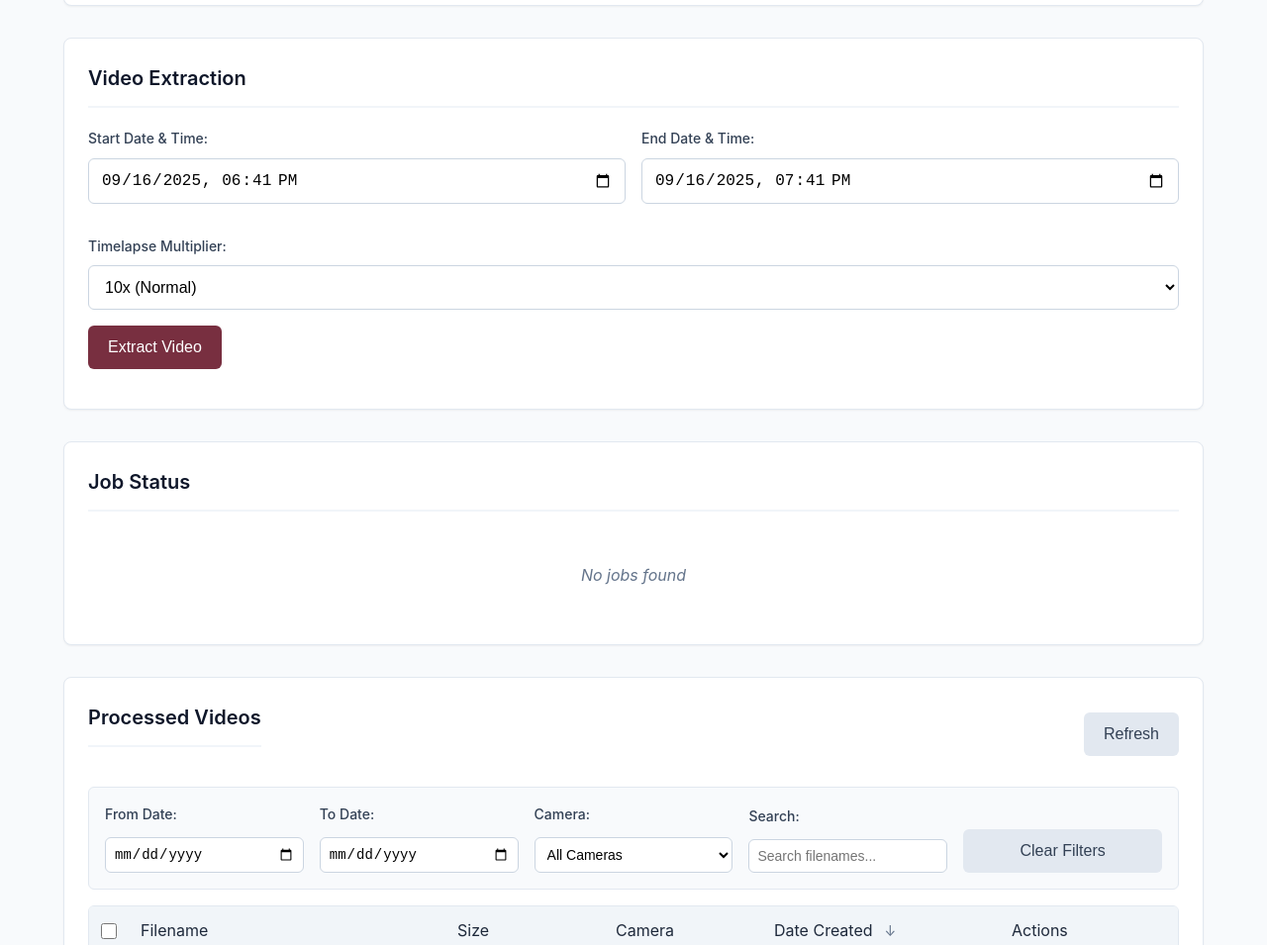
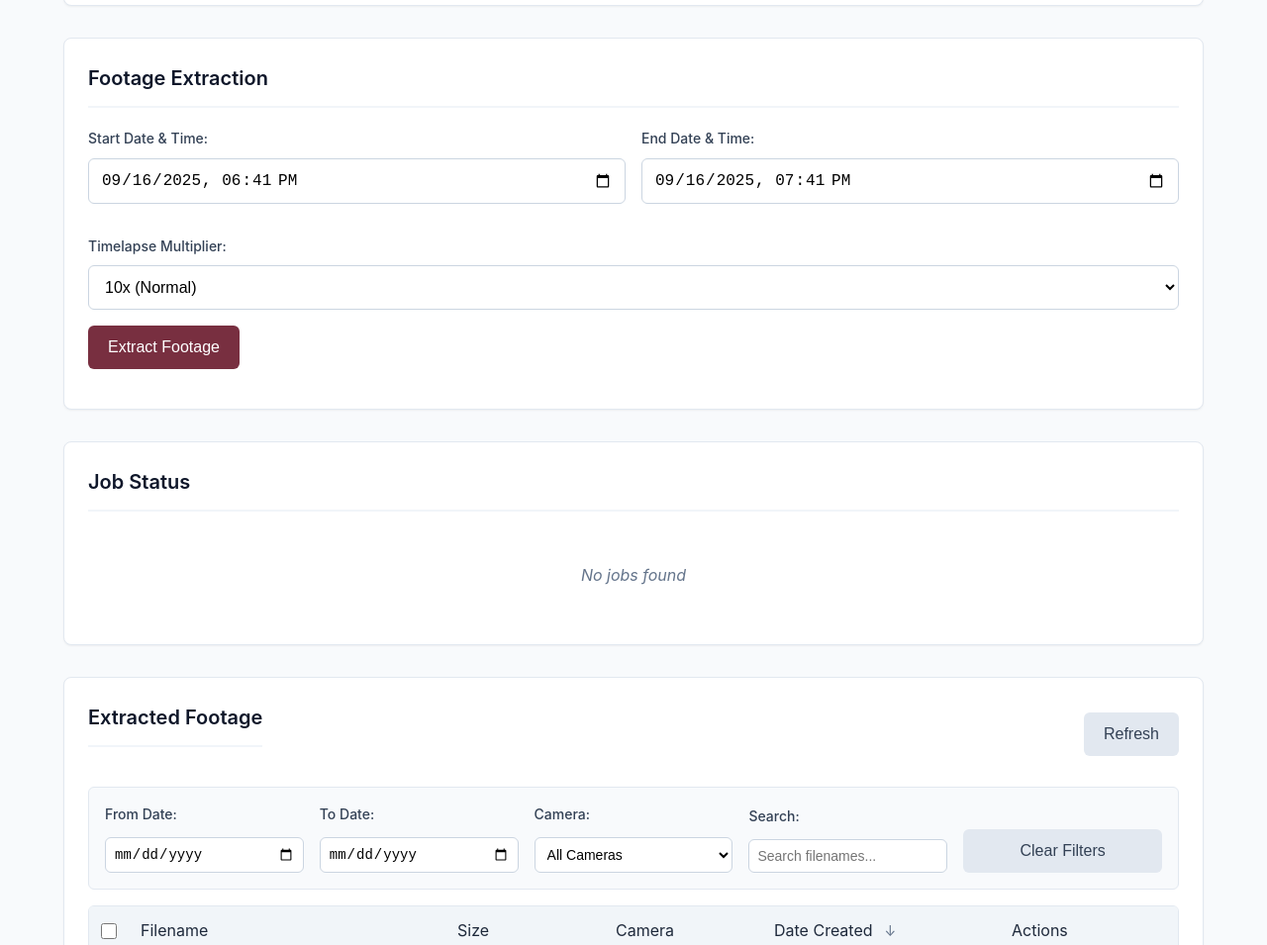
Before and after one commit to Industrial-Pallet-Corp/ExacqMan, a plain HTML site: page exacqman-web/frontend/index.html in a window 1280 px wide. Shown: the part 496-1451 px from the top of the page at 99% size. Drawn offline with Linux system fonts and the light colour scheme; no server answers.

Commit message:
Update section headers and button text for better terminology
- Change 'Video Extraction' to 'Footage Extraction' in section header
- Change 'Extract Video' button text to 'Extract Footage'
- Change 'Processed Videos' to 'Extracted Footage' in file browser section
- Keep 'Configuration' and 'Job Status' headers unchanged
- More accurate terminology for surveillance footage extraction workflow

```diff
--- a/exacqman-web/frontend/index.html
+++ b/exacqman-web/frontend/index.html
@@ -49,7 +49,7 @@
 
         <!-- Extraction Parameters -->
         <section class="extraction-panel" id="extraction-panel">
-            <h2>Video Extraction</h2>
+            <h2>Footage Extraction</h2>
             <form id="extraction-form" class="extraction-form">
                 <div class="form-row">
                     <div class="form-group">
@@ -77,7 +77,7 @@
                 </div>
                 <div class="form-group">
                     <button type="submit" id="extract-button" class="btn btn-primary" disabled>
-                        <span class="btn-text">Extract Video</span>
+                        <span class="btn-text">Extract Footage</span>
                         <span class="btn-loading" style="display: none;">Processing...</span>
                     </button>
                 </div>
@@ -95,7 +95,7 @@
         <!-- File Browser -->
         <section class="files-panel" id="files-panel">
             <div class="files-header">
-                <h2>Processed Videos</h2>
+                <h2>Extracted Footage</h2>
                 <button id="refresh-files" class="btn btn-secondary">
                     <span class="btn-text">Refresh</span>
                     <span class="btn-loading" style="display: none;">Loading...</span>
```
